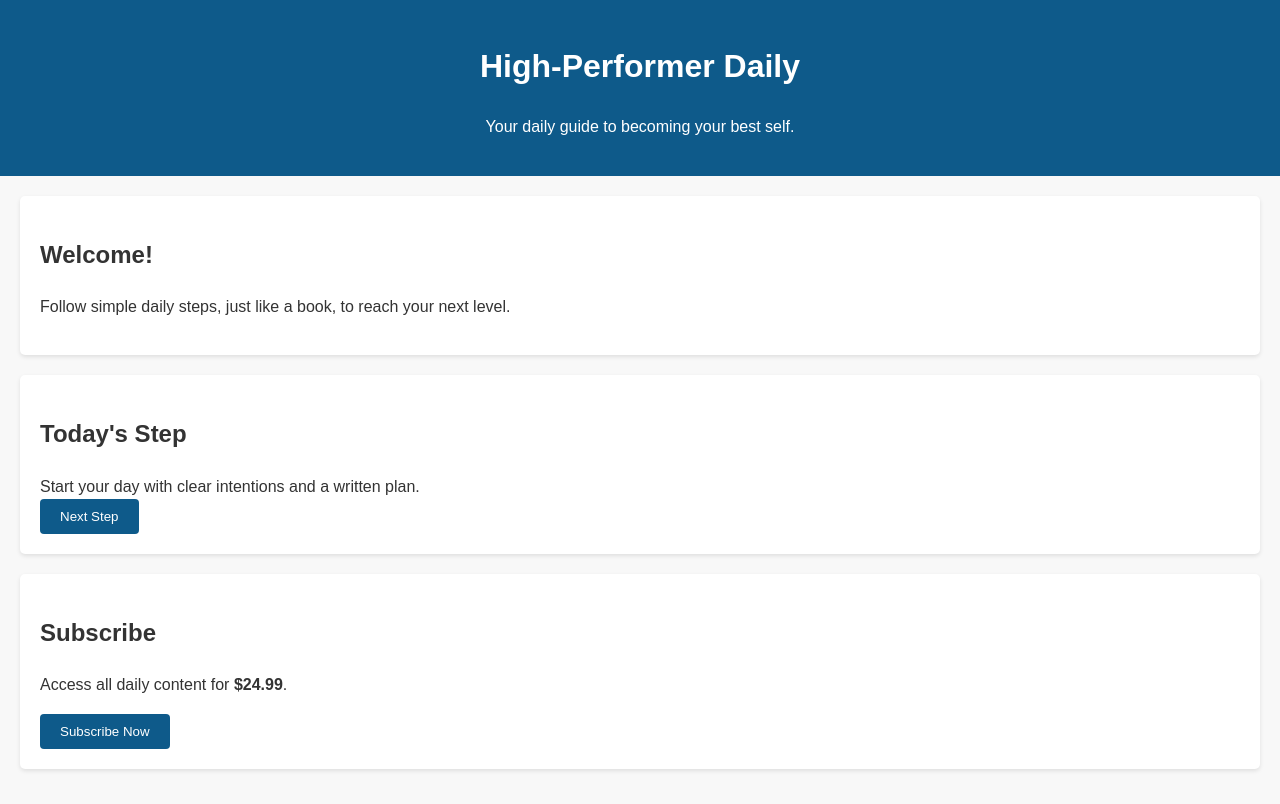
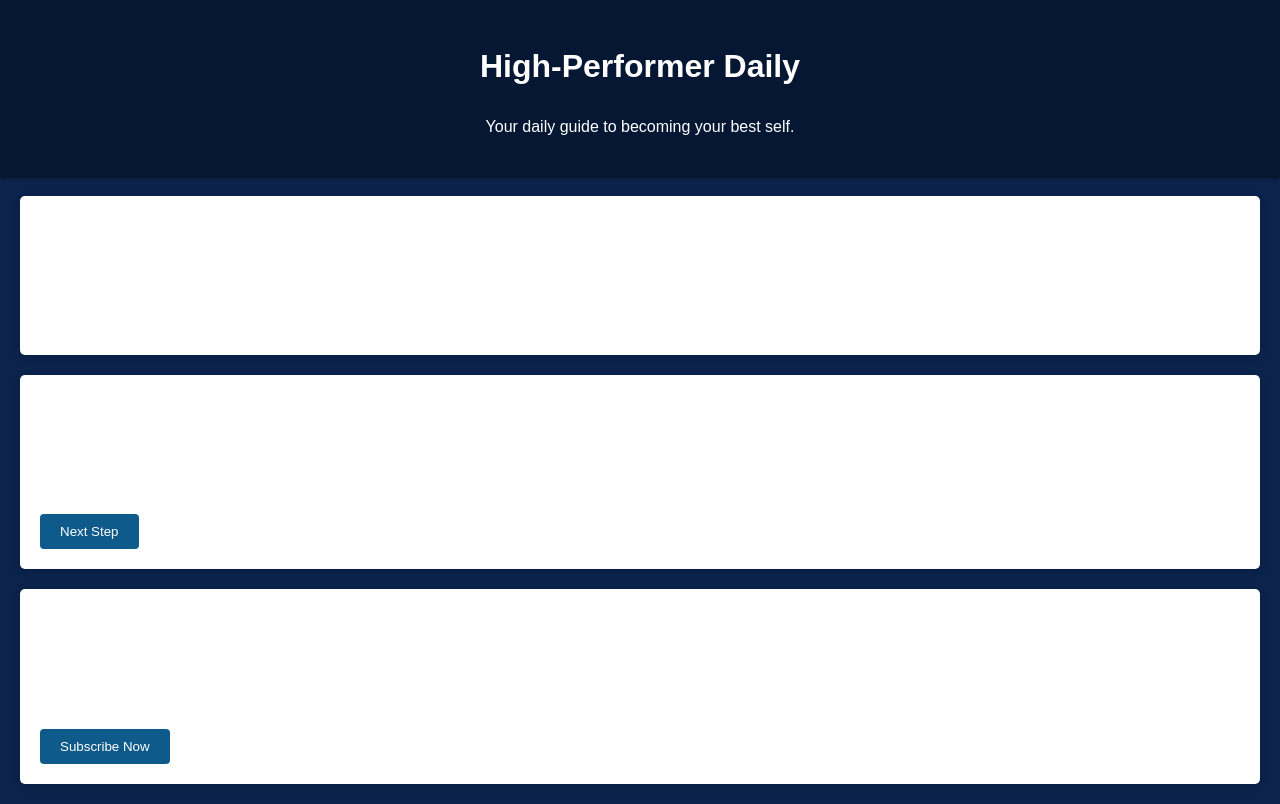
Before and after one commit to Kongminyang/test-repo, a website: page index.html in a window 1280 px wide. Drawn offline with Linux system fonts and the light colour scheme.

Commit message:
Update styles.css

```diff
--- a/styles.css
+++ b/styles.css
@@ -3,23 +3,26 @@
     margin: 0;
     padding: 0;
     line-height: 1.6;
-    background-color: #f8f8f8;
-    color: #333;
+    background-color: #0b234d;
+    color: #fff;
+    overflow-x: hidden;
 }
 
 header {
-    background-color: #0e5a8a;
-    color: white;
+    background-color: #061733;
+    color: #fff;
     padding: 20px;
     text-align: center;
+    box-shadow: 0 2px 4px rgba(0,0,0,0.5);
 }
 
 section {
     padding: 20px;
     margin: 20px;
-    background-color: white;
+    background-color: #fff;
     border-radius: 5px;
-    box-shadow: 0 2px 4px rgba(0,0,0,0.1);
+    box-shadow: 0 2px 8px rgba(0,0,0,0.2);
+    animation: fadeIn 1s ease-in-out;
 }
 
 button {
@@ -29,6 +32,34 @@
     padding: 10px 20px;
     border-radius: 4px;
     cursor: pointer;
+    transition: background-color 0.3s ease, transform 0.3s ease;
+}
+
+button:hover {
+    background-color: #153a72;
+    transform: scale(1.05);
+}
+
+#tip-text {
+    transition: opacity 0.5s ease, transform 0.5s ease;
+    font-size: 1.2em;
+    margin-bottom: 10px;
+}
+
+.fade-out {
+    opacity: 0;
+    transform: translateY(-10px);
+}
+
+@keyframes fadeIn {
+    from {
+        opacity: 0;
+        transform: translateY(20px);
+    }
+    to {
+        opacity: 1;
+        transform: translateY(0);
+    }
 }
 
 button:hover {
```
